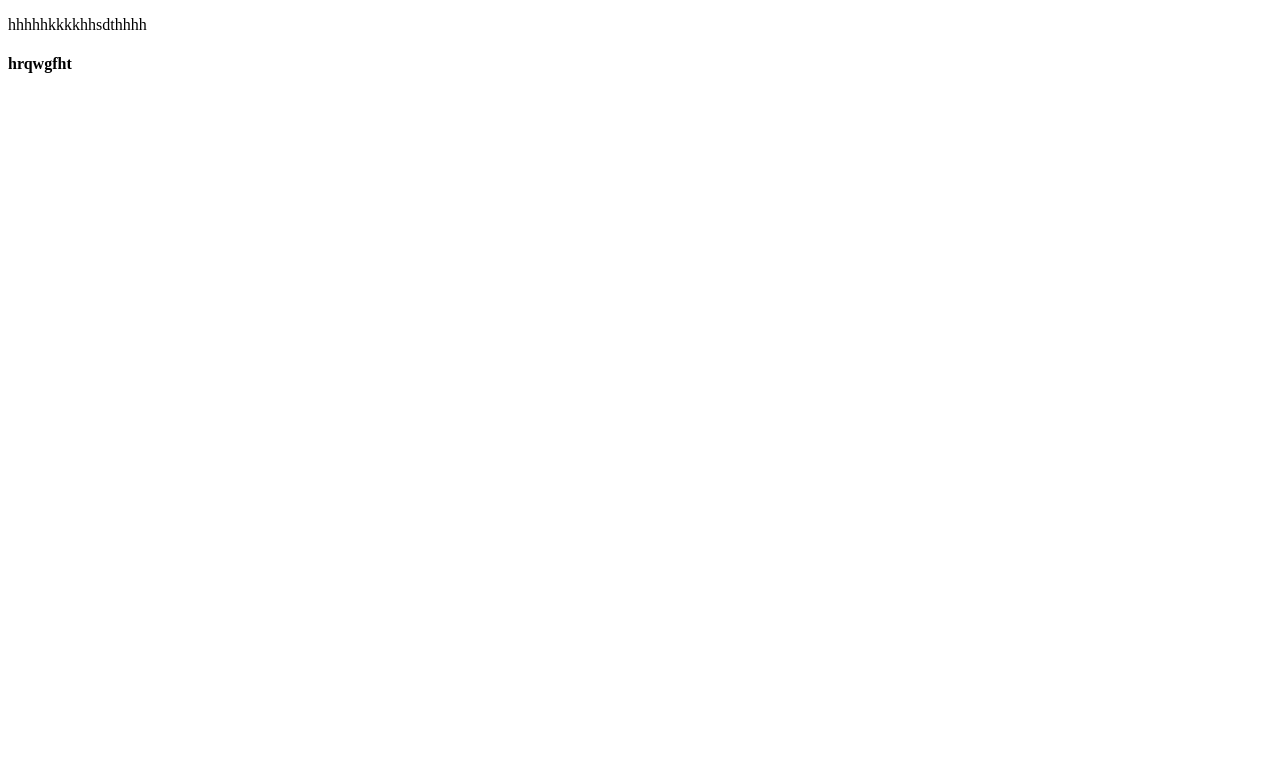
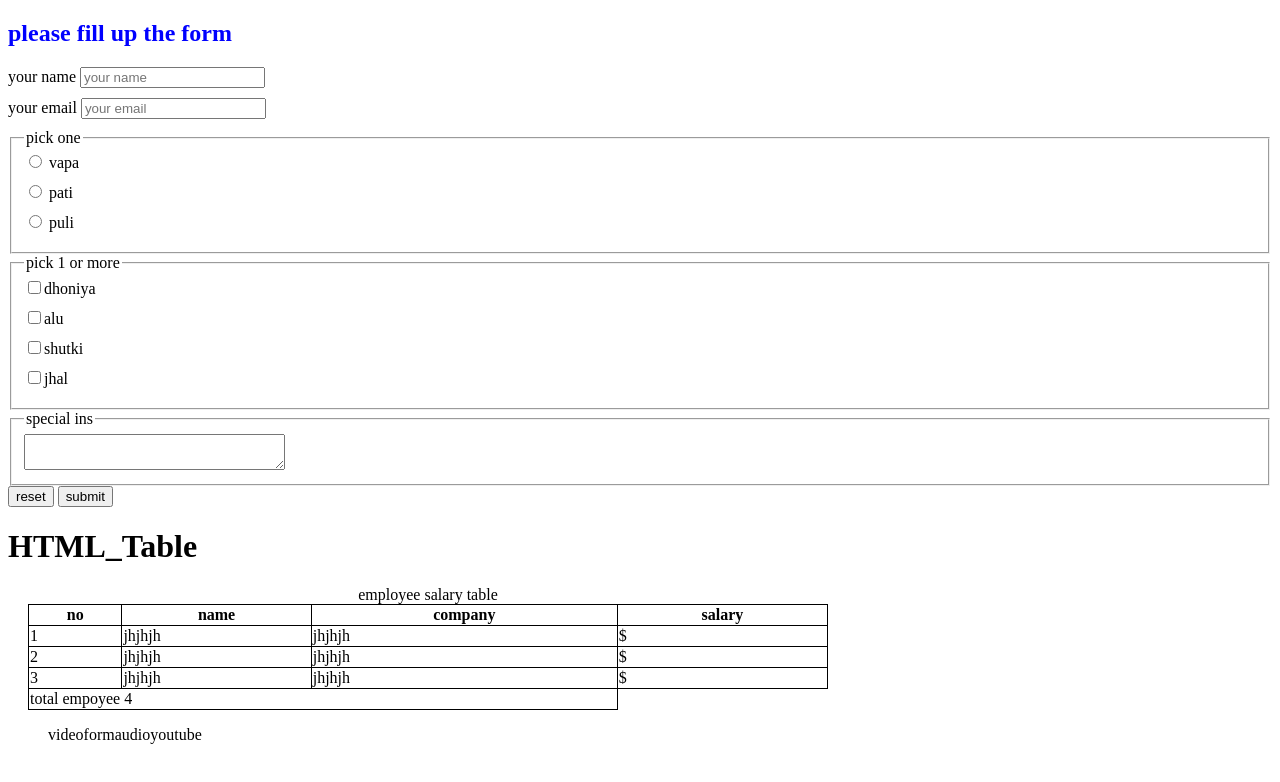
Before and after one commit to farhana988/my-first-project, a plain HTML site: page index.html in a window 1280 px wide. Drawn offline with Linux system fonts and the light colour scheme.

Commit message:
module 4 er nav porjonto

```diff
--- a/index.html
+++ b/index.html
@@ -4,9 +4,144 @@
     <meta charset="UTF-8">
     <meta name="viewport" content="width=device-width, initial-scale=1.0">
     <title>Document</title>
+    <link rel="stylesheet" href="styeles/style.css">
 </head>
 <body>
-    <p>hhhhhkkkkhhsdthhhh</p>
-    <h4>hrqwgfht</h4>
+    <!-- form -->
+    <main>
+        <section>
+            <h2> please fill up the form</h2>
+            <form action="">
+                <label for="name">
+                    your name
+                    <input type="text" placeholder="your name">
+                </label>
+
+
+                <label for="email">
+                    your email
+                    <input type="email" placeholder="your email">
+                </label>
+
+
+                <fieldset>
+                    <legend>
+                        pick one  </legend>
+                        <label for="vapa">
+                            <input type="radio" name="pitha" id="vapa"> vapa
+                        </label>
+                        <label for="pati">
+                            <input type="radio" name="pitha" id="pati"> pati
+                        </label>
+                        <label for="puli">
+                            <input type="radio" name="pitha" id="puli"> puli
+                        </label>
+
+                </fieldset>
+
+                <fieldset>
+                    <legend>
+                        pick 1 or more
+                    </legend>
+
+                    <label for="">
+                        <input type="checkbox" name="vorta" id="dhoniya">dhoniya
+                    </label>
+
+                    <label for="">
+                        <input type="checkbox" name="vorta" id="alu">alu
+                    </label>
+
+                    <label for="">
+                        <input type="checkbox" name="vorta" id="shutki">shutki
+                    </label>
+
+                    <label for="">
+                        <input type="checkbox" name="vorta" id="jhal">jhal
+                    </label>
+
+                </fieldset>
+
+                <fieldset>
+                    <legend>special ins </legend>
+                    <textarea name="" id="" cols="30" rows="2"></textarea>
+                </fieldset>
+
+                <input type="reset" value="reset">
+                <input type="submit" value="submit">
+
+            </form>
+
+        </section>
+       </main>
+       <!-- form end -->
+
+       <!-- table -->
+
+       <h1>HTML_Table</h1>
+
+       <table>
+        <caption>employee salary table</caption>
+        <thead>
+          <tr>
+            <th>no</th>
+            <th>name</th>
+            <th>company</th>
+            <th>salary</th>
+          </tr>
+
+        </thead>
+
+        <tbody>
+            <tr>
+                <td>1</td>
+                <td>jhjhjh</td>
+                <td>jhjhjh</td>
+                <td>$</td>
+            </tr>
+
+            <tr>
+                <td>2</td>
+                <td>jhjhjh</td>
+                <td>jhjhjh</td>
+                <td>$</td>
+            </tr>
+
+            <tr>
+                <td>3</td>
+                <td>jhjhjh</td>
+                <td>jhjhjh</td>
+                <td>$</td>
+            </tr>
+
+        </tbody>
+        <tfoot>
+            <td colspan="3">total empoyee 4</td>
+        </tfoot>
+
+       </table>
+
+       <!-- table end -->
+
+       <!-- navbar er kaj -->
+
+       <nav>
+        <ul>
+            <li><a href=""></a>video</li>
+            <li><a href=""></a>form</li>
+            <li><a href=""></a>audio</li>
+            <li><a href=""></a>youtube</li>
+        </ul>
+
+       </nav>
+
+
+
+
+
+        <!-- navbar er kaj ends -->
+
+
+
 </body>
 </html>
--- /dev/null
+++ b/styeles/style.css
@@ -0,0 +1,32 @@
+label{
+    display: block;
+margin-bottom: 10px;
+}
+h2{
+    color: blue;
+}
+td, th{
+    border: 1px solid black;
+}
+table{
+    border-collapse: collapse;
+    width: 800px;
+    margin-left: 20px;
+}
+
+nav > ul {
+    display: flex;
+}
+
+nav  li {
+    list-style: none;
+}
+
+nav li:hover{
+    background-color: aqua;
+}
+
+nav li a{
+    text-decoration: none;
+    color: black;
+}
```
